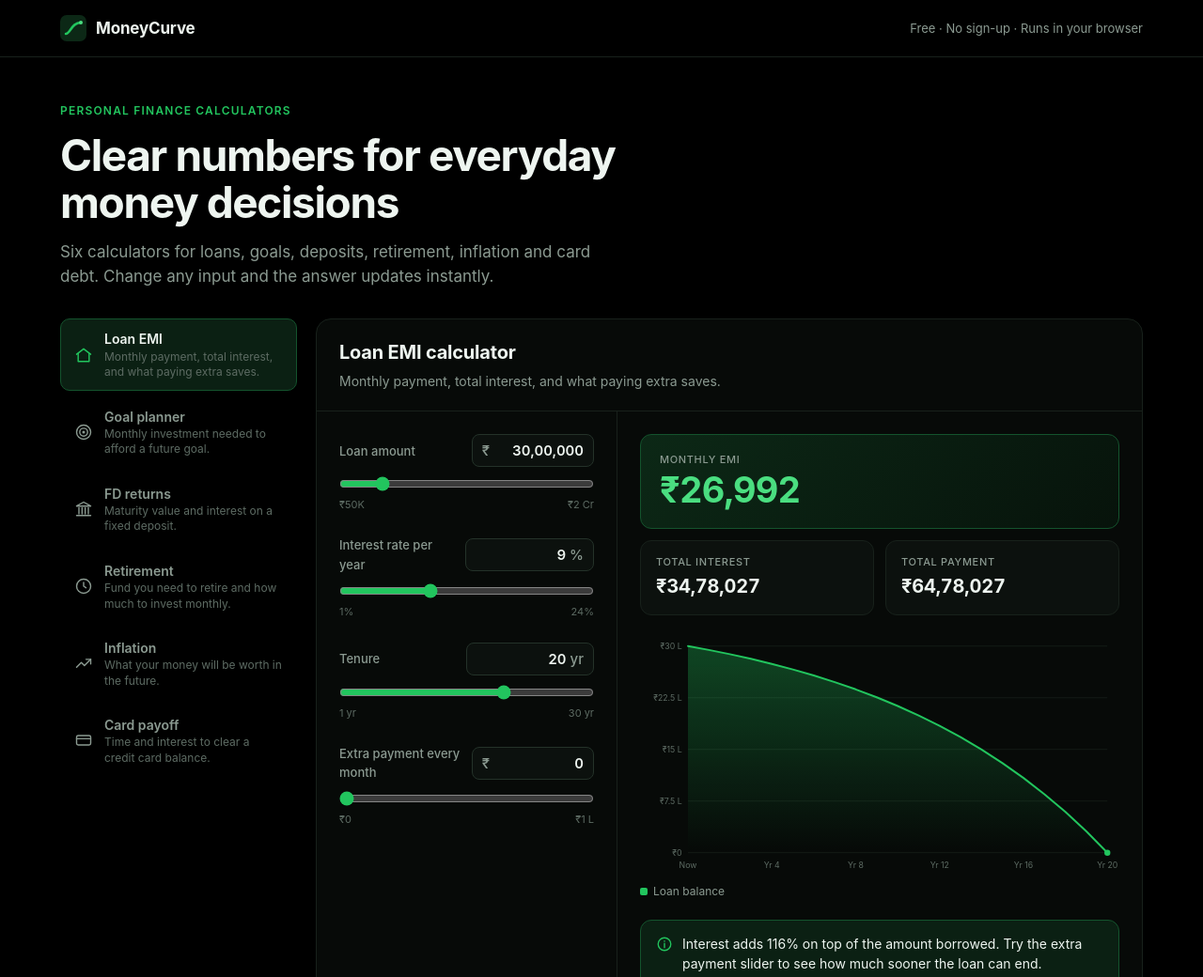
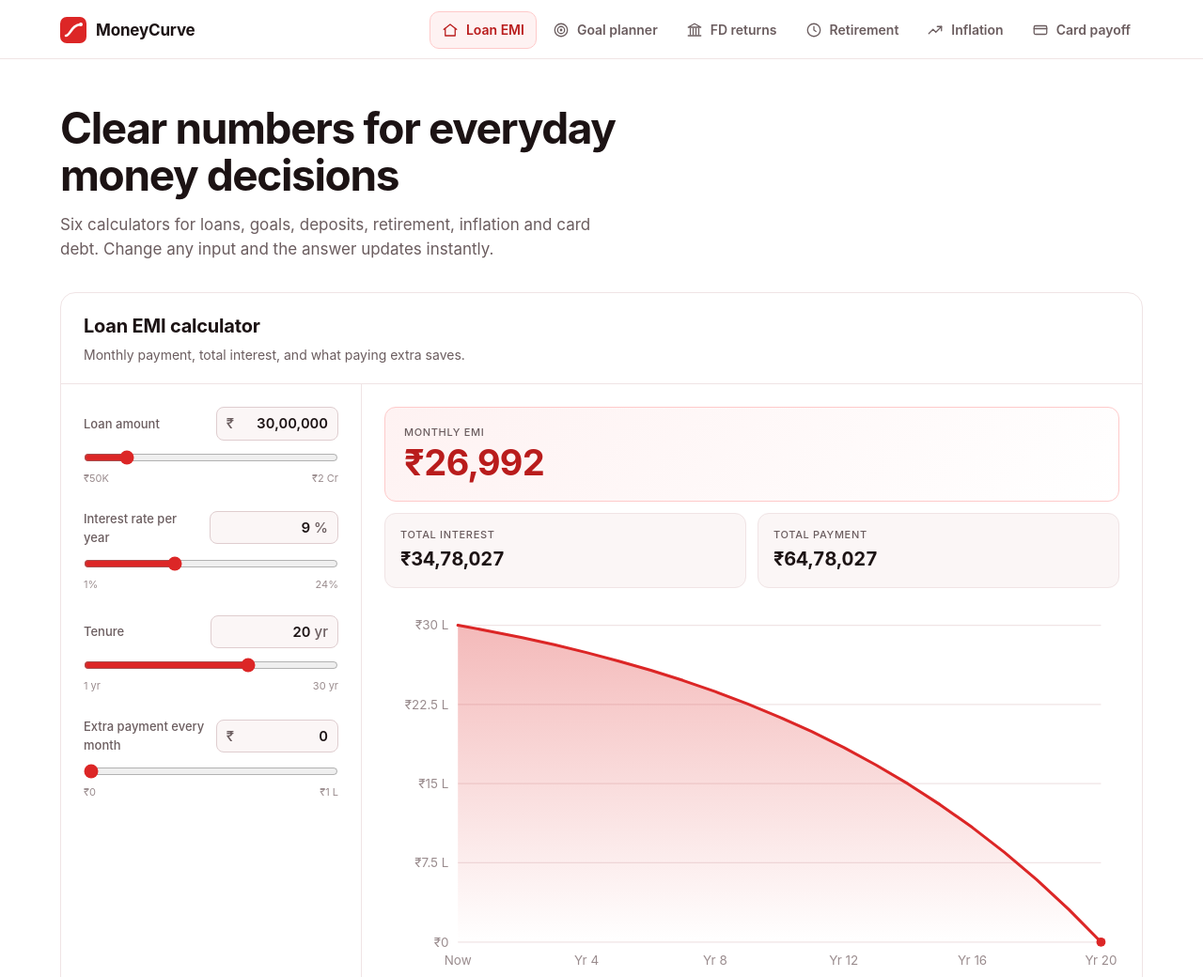
Before and after one commit to Wikki-1528/moneycurve, a plain HTML site: page index.html in a window 1280 px wide. Shown: the top 1040 px of the page at 94% size. Drawn offline with Linux system fonts and the light colour scheme.

Commit message:
Switch to red and white theme, move calculator menu to top bar
Co-Authored-By: Claude Fable 5.2 <noreply@anthropic.com>

```diff
--- a/index.html
+++ b/index.html
@@ -7,12 +7,12 @@
 <title>MoneyCurve — Money Calculators</title>
 <style>
   :root {
-    color-scheme: dark;
-    --bg: #000000; --panel: #070a08; --raised: #0c110e;
-    --text: #eef5f0; --muted: #8b9a91; --faint: #5d6b63;
-    --line: #18211b; --line-strong: #243229;
-    --a: #22c55e; --a-strong: #4ade80; --b: #8a9a8f;
-    --soft: #0b2013; --soft-line: #14532d;
+    color-scheme: light;
+    --bg: #ffffff; --panel: #ffffff; --raised: #fbf6f6;
+    --text: #1c1314; --muted: #6b5d5f; --faint: #9a8c8e;
+    --line: #f0e4e5; --line-strong: #dfcdcf;
+    --a: #dc2626; --a-strong: #b91c1c; --b: #9ca3af;
+    --soft: #fef2f2; --soft-line: #fecaca;
   }
   * { box-sizing: border-box; }
   body {
@@ -24,39 +24,29 @@
   @media (min-width: 760px) { .wrap { padding: 0 24px; } }
   :focus-visible { outline: 2px solid var(--a); outline-offset: 2px; }
 
-  .top { position: sticky; top: 0; z-index: 10; background: rgba(0, 0, 0, 0.82);
+  .top { position: sticky; top: 0; z-index: 10; background: rgba(255, 255, 255, 0.9);
     backdrop-filter: blur(12px); -webkit-backdrop-filter: blur(12px); border-bottom: 1px solid var(--line); }
-  .top-in { display: flex; align-items: center; justify-content: space-between; height: 60px; }
+  .top-in { display: flex; flex-direction: column; gap: 10px; padding-top: 12px; padding-bottom: 10px; }
+  @media (min-width: 1000px) {
+    .top-in { flex-direction: row; align-items: center; justify-content: space-between; gap: 24px; }
+  }
   .brand { display: flex; align-items: center; gap: 10px; font-weight: 700; font-size: 17px; letter-spacing: -0.01em; }
   .brand svg { width: 28px; height: 28px; }
-  .top-note { font-size: 13px; color: var(--muted); }
-  @media (max-width: 560px) { .top-note { display: none; } }
 
   .hero { padding: 48px 0 32px; }
-  .eyebrow { margin: 0 0 12px; color: var(--a); font-size: 12px; font-weight: 600; letter-spacing: 0.1em; text-transform: uppercase; }
   h1 { margin: 0 0 14px; max-width: 720px; font-size: clamp(30px, 5vw, 46px); line-height: 1.1; letter-spacing: -0.03em; font-weight: 700; }
   .lead { margin: 0; max-width: 600px; color: var(--muted); font-size: 17px; }
 
-  .app { display: grid; gap: 20px; grid-template-columns: minmax(0, 1fr); }
-  .nav { display: flex; gap: 6px; overflow-x: auto; padding-bottom: 4px; scrollbar-width: none; }
+  .nav { display: flex; gap: 4px; min-width: 0; overflow-x: auto; scrollbar-width: none; }
   .nav::-webkit-scrollbar { display: none; }
   .nav button {
-    display: flex; align-items: center; gap: 12px; flex: none; text-align: left; white-space: nowrap;
-    border: 1px solid var(--line); background: var(--panel); color: var(--muted);
-    font: inherit; padding: 10px 14px; border-radius: 10px; cursor: pointer;
+    display: flex; align-items: center; gap: 8px; flex: none; white-space: nowrap;
+    border: 1px solid transparent; background: transparent; color: var(--muted);
+    font: inherit; font-weight: 600; font-size: 14px; padding: 8px 12px; border-radius: 10px; cursor: pointer;
   }
   .nav button:hover { color: var(--text); background: var(--raised); }
-  .nav button[aria-selected="true"] { background: var(--soft); border-color: var(--soft-line); color: var(--text); }
-  .nav svg { width: 20px; height: 20px; flex: none; fill: none; stroke: currentColor; stroke-width: 1.7; stroke-linecap: round; stroke-linejoin: round; }
-  .nav button[aria-selected="true"] svg { color: var(--a); }
-  .nav .n { display: block; font-weight: 600; font-size: 14px; }
-  .nav .d { display: none; font-size: 12px; line-height: 1.35; color: var(--faint); white-space: normal; }
-  @media (min-width: 1000px) {
-    .app { grid-template-columns: 252px minmax(0, 1fr); align-items: start; }
-    .nav { flex-direction: column; overflow: visible; position: sticky; top: 80px; padding: 0; }
-    .nav button { border-color: transparent; background: transparent; }
-    .nav .d { display: block; }
-  }
+  .nav button[aria-selected="true"] { background: var(--soft); border-color: var(--soft-line); color: var(--a-strong); }
+  .nav svg { width: 18px; height: 18px; flex: none; fill: none; stroke: currentColor; stroke-width: 1.7; stroke-linecap: round; stroke-linejoin: round; }
 
   .panel { background: var(--panel); border: 1px solid var(--line); border-radius: 16px; min-width: 0; }
   .panel-head { padding: 20px 24px; border-bottom: 1px solid var(--line); }
@@ -87,7 +77,7 @@
   .stat { min-width: 0; padding: 14px 16px; border: 1px solid var(--line); border-radius: 12px; background: var(--raised); }
   .stat .k { font-size: 11px; font-weight: 500; letter-spacing: 0.06em; text-transform: uppercase; color: var(--muted); }
   .stat .v { margin-top: 2px; font-size: 20px; font-weight: 650; letter-spacing: -0.01em; font-variant-numeric: tabular-nums; overflow-wrap: anywhere; }
-  .stat.main { grid-column: 1 / -1; padding: 18px 20px; border-color: var(--soft-line); background: linear-gradient(135deg, #0c2816, #07130b); }
+  .stat.main { grid-column: 1 / -1; padding: 18px 20px; border-color: var(--soft-line); background: linear-gradient(135deg, #fef2f2, #ffffff); }
   .stat.main .v { font-size: clamp(28px, 5vw, 38px); line-height: 1.15; letter-spacing: -0.02em; color: var(--a-strong); }
 
   .chart-box { position: relative; }
@@ -100,8 +90,8 @@
   .dot-a { fill: var(--a); }
   .dot-b { fill: var(--b); }
   .tip { position: absolute; top: 0; max-width: 100%; pointer-events: none; padding: 8px 10px; font-size: 12px;
-    font-variant-numeric: tabular-nums; background: #0f1612; border: 1px solid var(--line-strong); border-radius: 10px;
-    box-shadow: 0 8px 24px rgba(0, 0, 0, 0.6); }
+    font-variant-numeric: tabular-nums; background: #ffffff; border: 1px solid var(--line-strong); border-radius: 10px;
+    box-shadow: 0 8px 24px rgba(60, 10, 10, 0.14); }
   .tip b { display: block; margin-bottom: 2px; font-weight: 500; color: var(--muted); }
   .tip i, .legend i { display: inline-block; width: 8px; height: 8px; margin-right: 6px; border-radius: 2px; }
   .legend { display: flex; flex-wrap: wrap; gap: 16px; margin-top: 10px; font-size: 12px; color: var(--muted); }
@@ -129,26 +119,23 @@
   <div class="wrap top-in">
     <div class="brand">
       <svg viewBox="0 0 28 28" aria-hidden="true">
-        <rect width="28" height="28" rx="7" fill="#0c2816"/>
-        <path d="M6 20c5 0 6-12 16-12" fill="none" stroke="#22c55e" stroke-width="2.5" stroke-linecap="round"/>
-        <circle cx="22" cy="8" r="2" fill="#4ade80"/>
+        <rect width="28" height="28" rx="7" fill="#dc2626"/>
+        <path d="M6 20c5 0 6-12 16-12" fill="none" stroke="#ffffff" stroke-width="2.5" stroke-linecap="round"/>
+        <circle cx="22" cy="8" r="2" fill="#ffffff"/>
       </svg>
       MoneyCurve
     </div>
-    <span class="top-note">Free · No sign-up · Runs in your browser</span>
+    <nav class="nav" id="nav" role="tablist" aria-label="Calculators"></nav>
   </div>
 </header>
 
 <main class="wrap">
   <section class="hero">
-    <p class="eyebrow">Personal finance calculators</p>
     <h1>Clear numbers for everyday money decisions</h1>
     <p class="lead">Six calculators for loans, goals, deposits, retirement, inflation and card debt. Change any input and the answer updates instantly.</p>
   </section>
 
   <div class="app">
-    <nav class="nav" id="nav" role="tablist" aria-label="Calculators"></nav>
-
     <section class="panel">
       <div class="panel-head">
         <h2 id="calc-title"></h2>
@@ -598,8 +585,7 @@ for (const [tab, calc] of Object.entries(CALCS)) {
   button.type = 'button';
   button.setAttribute('role', 'tab');
   button.dataset.tab = tab;
-  button.innerHTML = `<svg viewBox="0 0 24 24" aria-hidden="true">${calc.icon}</svg>` +
-    `<span><span class="n">${calc.name}</span><span class="d">${calc.desc}</span></span>`;
+  button.innerHTML = `<svg viewBox="0 0 24 24" aria-hidden="true">${calc.icon}</svg>${calc.name}`;
   button.addEventListener('click', () => selectTab(tab));
   nav.appendChild(button);
 }
```
